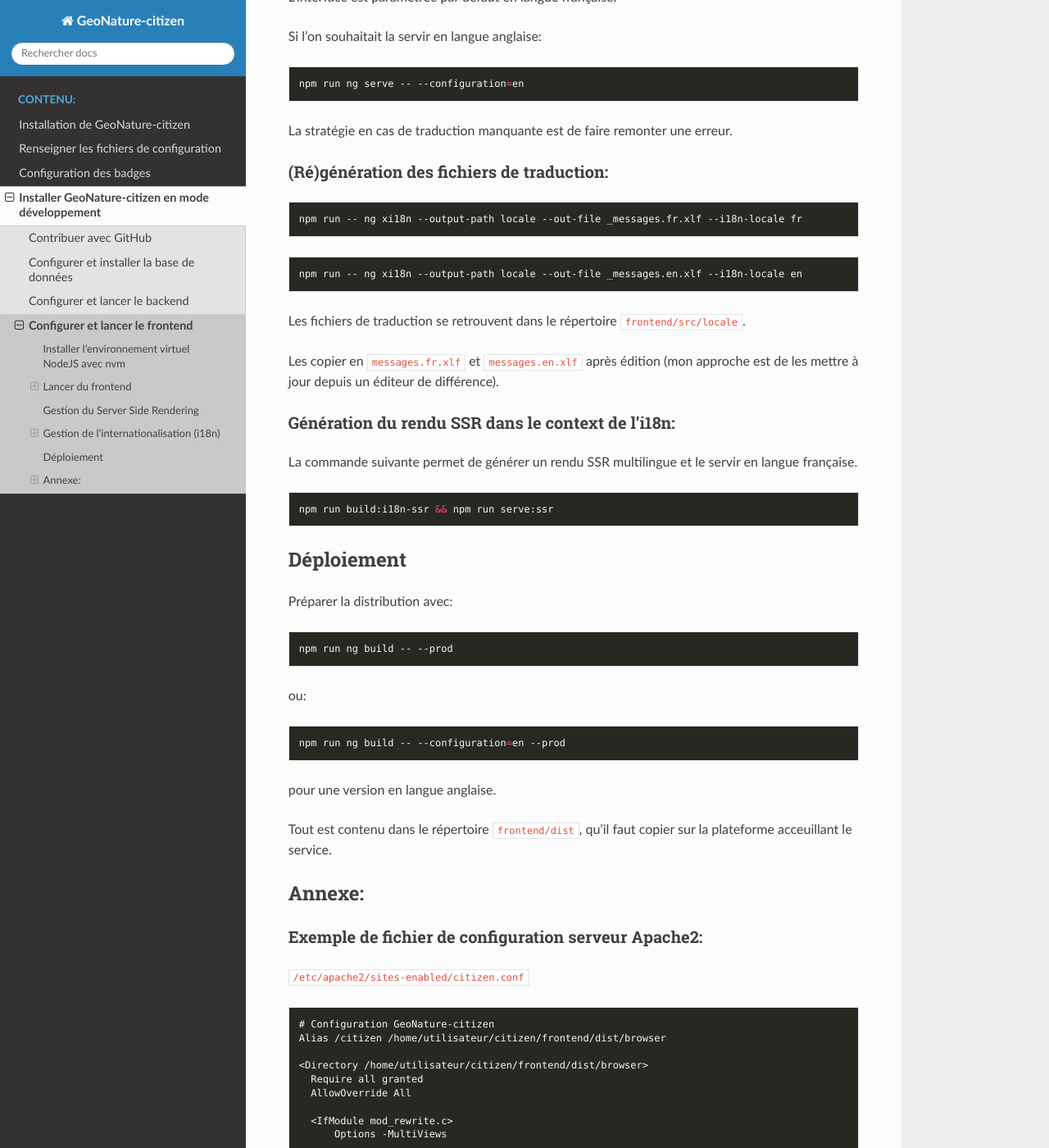
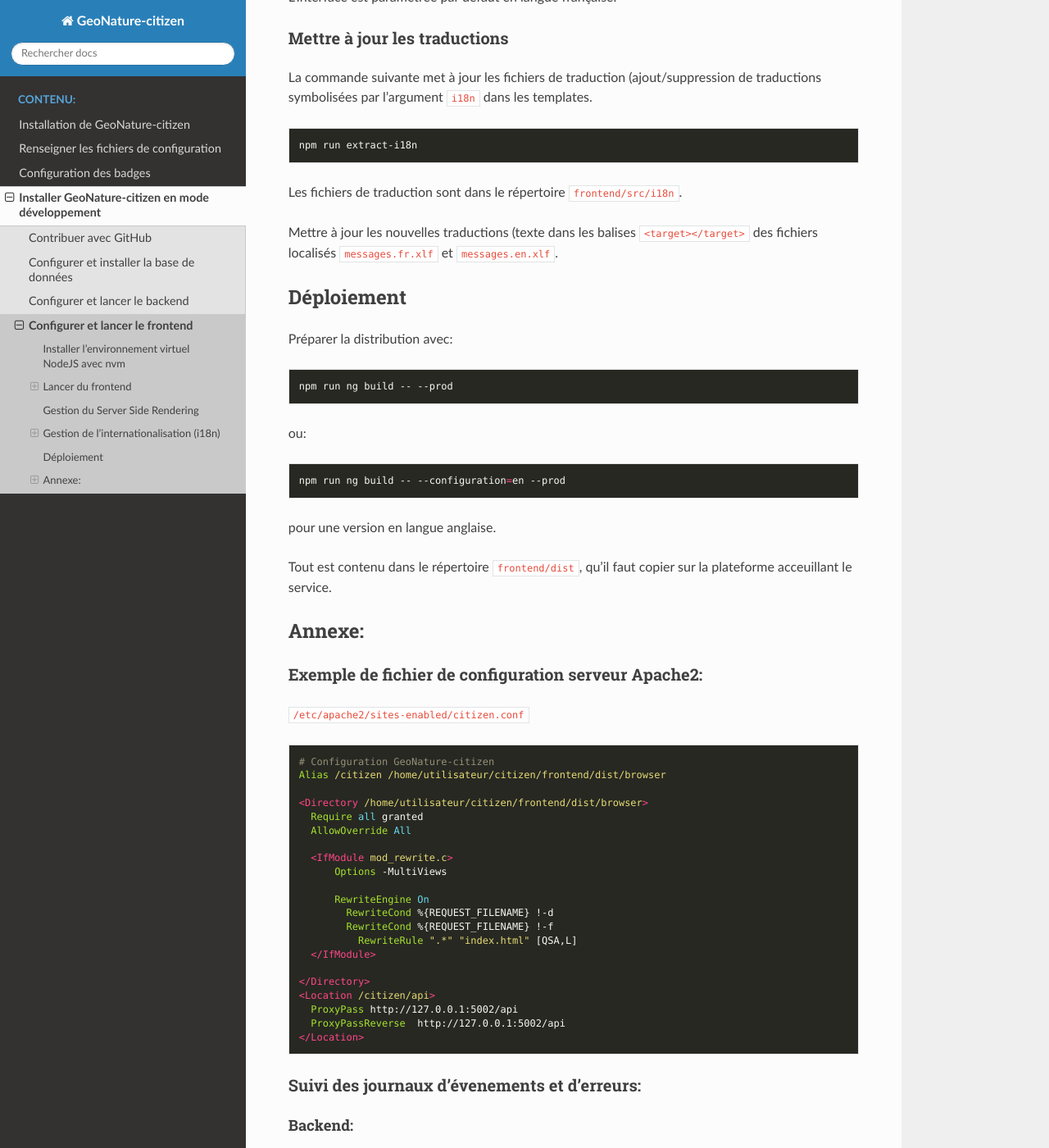
Before and after one commit to PnX-SI/GeoNature-citizen, a Sphinx documentation site: the page built from docs/devs/init_launch_frontend.rst, in a window 1280 px wide and 1400 px high, scrolled down 2014 px. Shown: the whole window at 82% size. Built offline with Sphinx 7.4.7 and the Read the Docs theme 2.0.0, drawn with Linux system fonts in a browser that asks for light colours; some of the changed text lies outside the part shown.

Commit message:
docs: Update doc with new localization process

```diff
--- a/docs/devs/index.rst
+++ b/docs/devs/index.rst
@@ -13,4 +13,3 @@ Installer GeoNature-citizen en mode développement
    init_launch_db
    init_launch_backend
    init_launch_frontend
-..    backend_functions
--- a/docs/devs/init_launch_frontend.rst
+++ b/docs/devs/init_launch_frontend.rst
@@ -91,44 +91,22 @@ La redirection de port pourrait se faire au niveau du serveur web / reverse prox
 Gestion de l'internationalisation (i18n)
 ########################################
 
-La fonctionnalité i18n a été intégrée selon `la recette originale <https://angular.io/guide/i18n>`_.
+La fonctionnalité i18n a été intégrée avec `@ngx-i18nsupport <https://github.com/martinroob/ngx-i18nsupport/wiki/Tutorial-for-using-xliffmerge-with-angular-cli>`_.
 
 L'interface est paramétrée par défaut en langue française.
 
+Mettre à jour les traductions
+*****************************
 
-Si l'on souhaitait la servir en langue anglaise:
+La commande suivante met à jour les fichiers de traduction (ajout/suppression de traductions symbolisées par l'argument ``i18n`` dans les templates.
 
 .. code-block:: sh
 
-    npm run ng serve -- --configuration=en
+    npm run extract-i18n
 
-La stratégie en cas de traduction manquante est de faire remonter une erreur.
+Les fichiers de traduction sont dans le répertoire ``frontend/src/i18n``.
 
-(Ré)génération des fichiers de traduction:
-******************************************
-
-.. code-block:: sh
-
-    npm run -- ng xi18n --output-path locale --out-file _messages.fr.xlf --i18n-locale fr
-
-.. code-block:: sh
-
-    npm run -- ng xi18n --output-path locale --out-file _messages.en.xlf --i18n-locale en
-
-
-Les fichiers de traduction se retrouvent dans le répertoire ``frontend/src/locale``.
-
-Les copier en ``messages.fr.xlf`` et ``messages.en.xlf`` après édition (mon approche est de les mettre à jour depuis un éditeur de différence).
-
-Génération du rendu SSR dans le context de l'i18n:
-**************************************************
-
-La commande suivante permet de générer un rendu SSR multilingue et le servir en langue française.
-
-
-.. code-block:: sh
-
-    npm run build:i18n-ssr && npm run serve:ssr
+Mettre à jour les nouvelles traductions (texte dans les balises ``<target></target>`` des fichiers  localisés ``messages.fr.xlf`` et ``messages.en.xlf``.
 
 
 Déploiement
@@ -159,7 +137,7 @@ Exemple de fichier de configuration serveur Apache2:
 ****************************************************
 ``/etc/apache2/sites-enabled/citizen.conf``
 
-.. code-block:: conf
+.. code-block:: apacheconf
 
     # Configuration GeoNature-citizen
     Alias /citizen /home/utilisateur/citizen/frontend/dist/browser
@@ -215,7 +193,7 @@ Utiliser PgAdmin pour la gestion de la BDD distante (production):
 
 ``~/.ssh/config``
 
-.. code-block:: conf
+.. code-block::
 
     Host nom_du_raccourci
     Hostname son_addresse_ip
```
Also changed, not shown: docs/devs/backend_functions.rst (deleted, +0 -38 lines), docs/installation.rst (+5 -4 lines), docs/prod/index.rst (+3 -9 lines).
